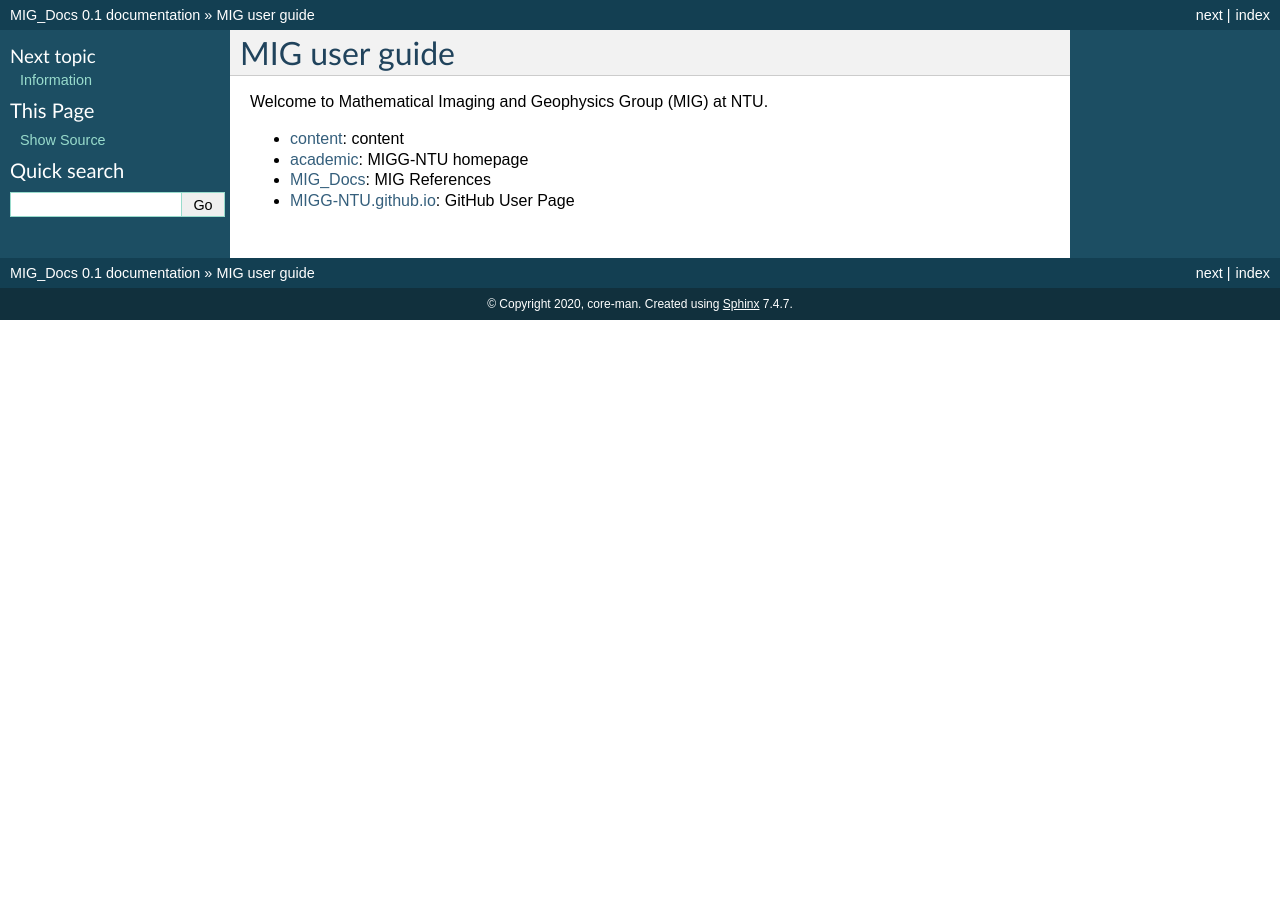
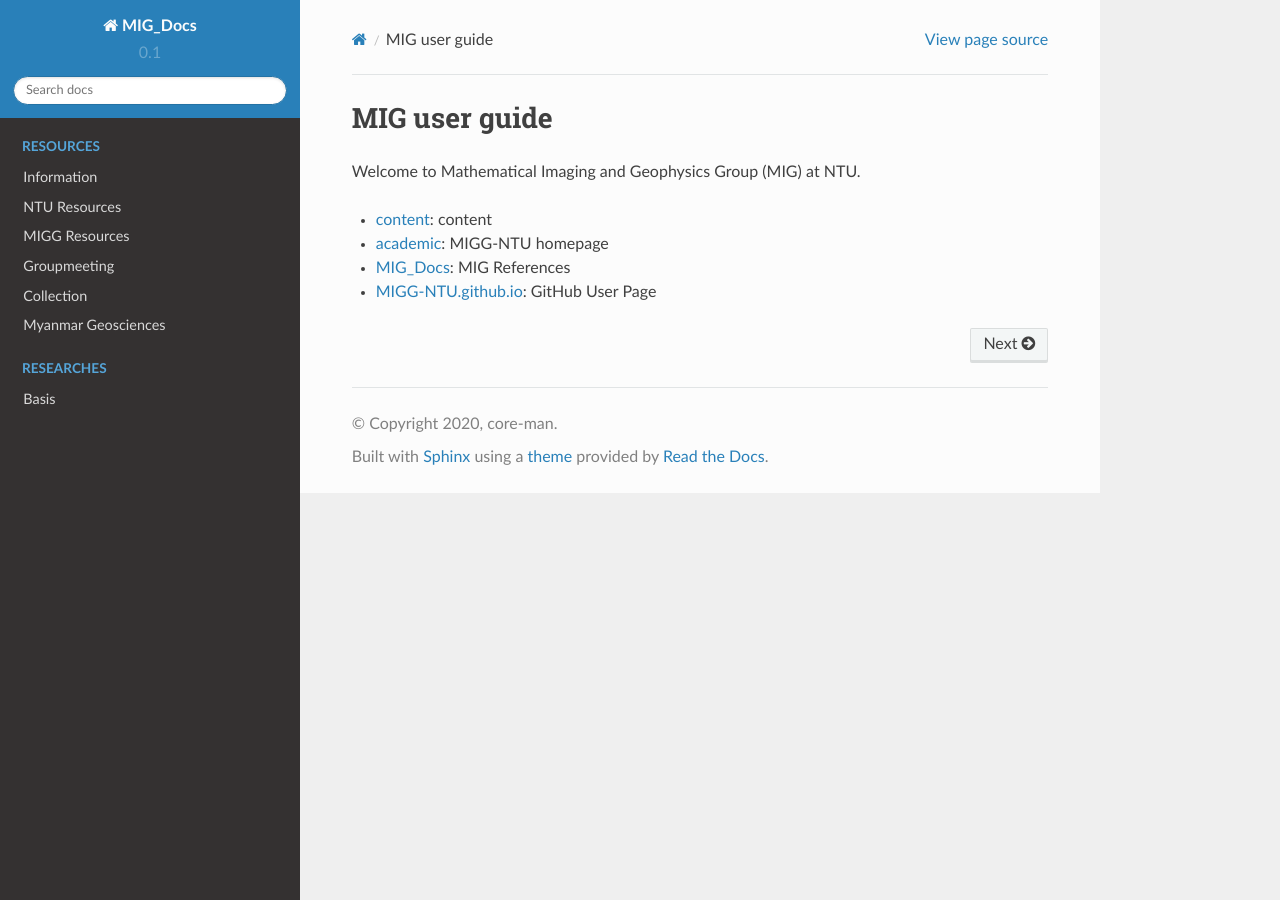
Before and after one commit to MIGG-NTU/MIG_Docs, a Sphinx documentation site: the page built from source/index.rst, in a window 1280 px wide. Built offline with Sphinx 7.4.7 and the Read the Docs theme 2.0.0, drawn with Linux system fonts in a browser that asks for light colours.

Commit message:
update conf.py

```diff
--- a/source/conf.py
+++ b/source/conf.py
@@ -31,6 +31,7 @@ import os
 # ones.
 extensions = [
     'sphinx.ext.autodoc',
+    'sphinx.ext.githubpages'
 ]
 
 # Add any paths that contain templates here, relative to this directory.
@@ -101,9 +102,9 @@ pygments_style = 'sphinx'
 
 # The theme to use for HTML and HTML Help pages.  See the documentation for
 # a list of builtin themes.
-html_theme = 'default'
-#import sphinx_rtd_theme
-#html_theme = 'sphinx_rtd_theme'
+#html_theme = 'default'
+import sphinx_rtd_theme
+html_theme = 'sphinx_rtd_theme'
 
 # Theme options are theme-specific and customize the look and feel of a theme
 # further.  For a list of options available for each theme, see the
```
